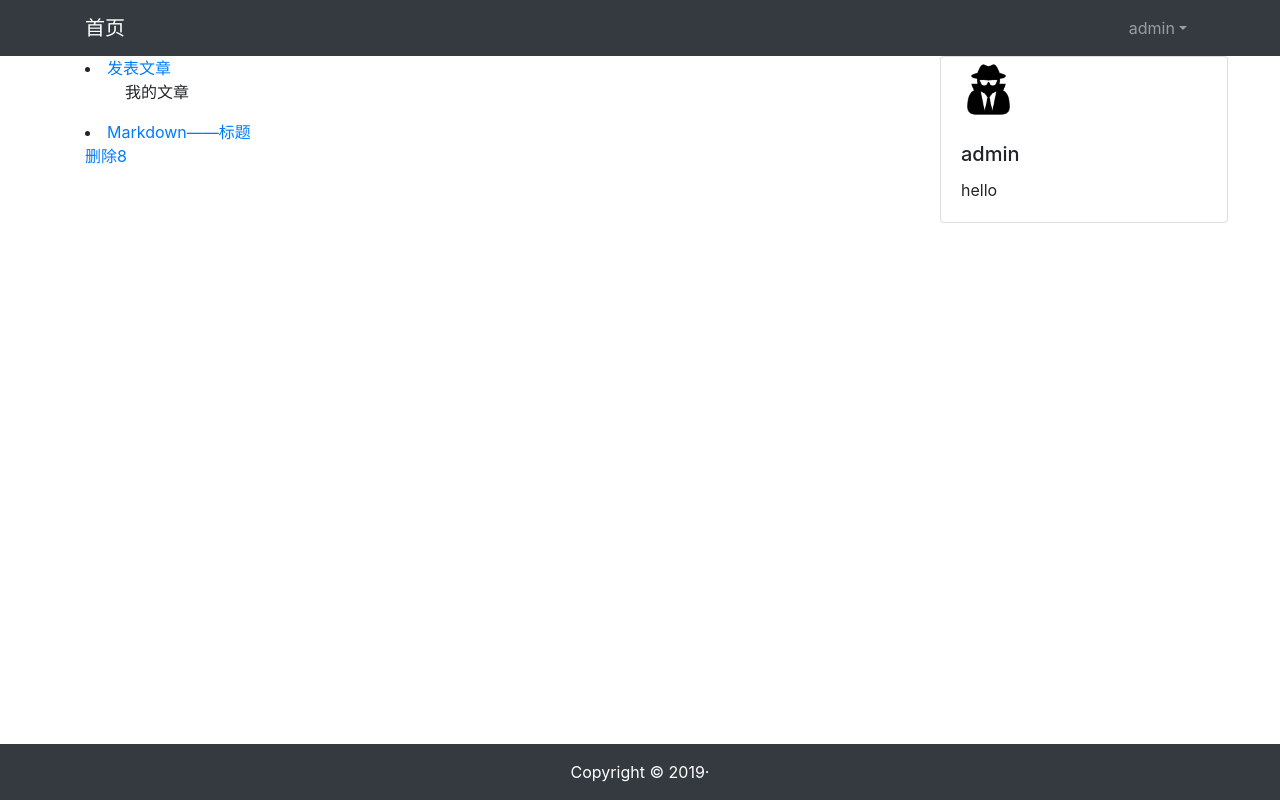
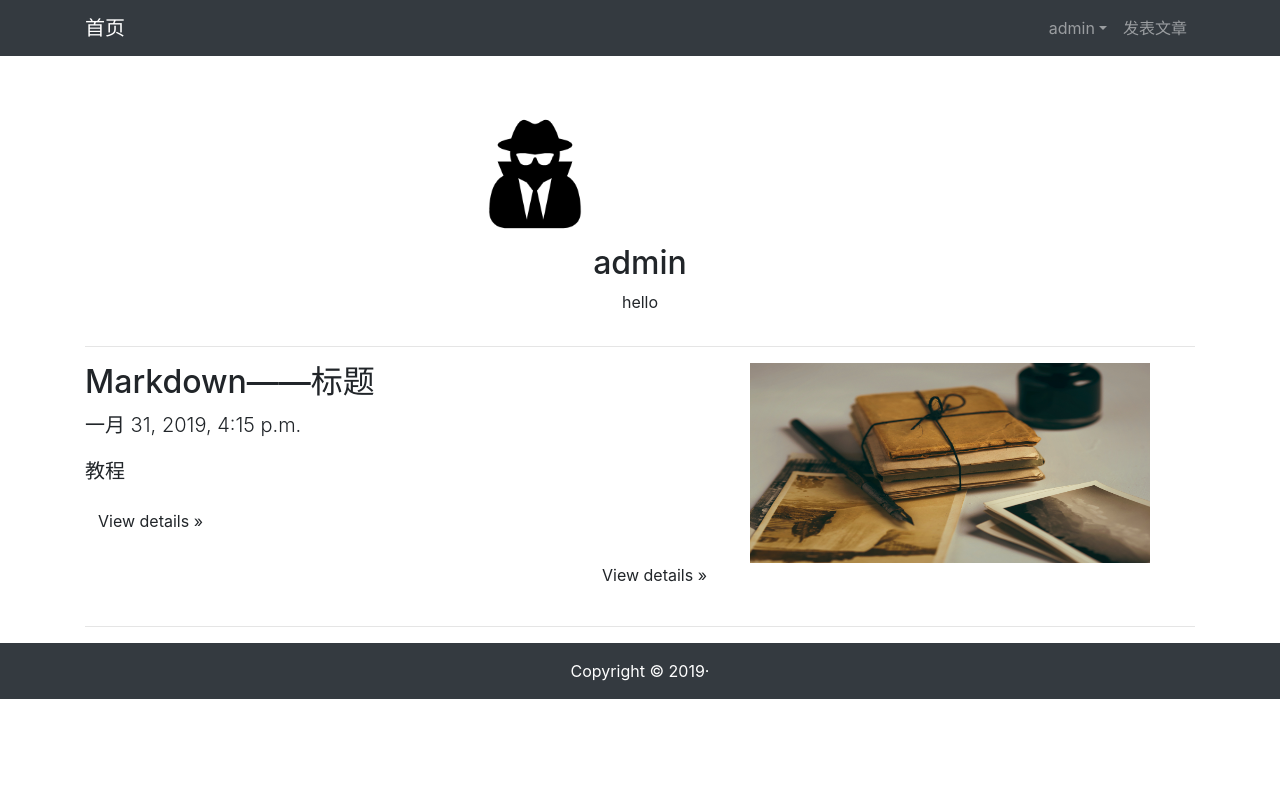
Before and after one commit to aohashiw/firstblog, a Django app: page /success/8/ in a window 1280 px wide. Run offline with Django 3.2, Linux system fonts and the light colour scheme; a user stored in the database is signed in; data comes from the database, SQL or seed files in the repository; both versions use the stored data as it was after the commit; some libraries are stand-ins or nearby versions.

```diff
--- a/DjangoUeditor/forms.py
+++ b/DjangoUeditor/forms.py
@@ -1,7 +1,7 @@
 # coding: utf-8
 
 from django import forms
-from widgets import UEditorWidget
+from DjangoUeditor.widgets import UEditorWidget
 from DjangoUeditor.models import UEditorField as ModelUEditorField
 
 
--- a/blog/forms.py
+++ b/blog/forms.py
@@ -1,6 +1,8 @@
 from django import forms
 from .models import Article
+from mdeditor.fields import MDTextField
+
 class ArticlePostForm(forms.ModelForm):
     class Meta:
         model=Article
-        fields=('title','body')
+        fields=('title','category','body','tags')
--- a/blog/models.py
+++ b/blog/models.py
@@ -38,7 +38,7 @@ class Tui(models.Model):
 #文章
 class Article(models.Model):
     title = models.CharField('标题',max_length=70)
-    excerpt = models.TextField('分类',max_length=200,blank=True)
+    excerpt = models.TextField('摘要',max_length=200,blank=True)
     #使用外键 表明 一对多
     category = models.ForeignKey(Category,on_delete=models.DO_NOTHING,verbose_name='分类',blank=True,null=True)
     #多对多
--- a/blog/views.py
+++ b/blog/views.py
@@ -17,9 +17,9 @@ def global_variable(request):
     return locals()
 
 def index(request):
-    banner = Banner.objects.filter(is_active=True)[0:4]
+    banner = Banner.objects.filter(is_active=True)[0:3]
     tui = Article.objects.filter(tui__id=1)[:3]
-    allarticle = Article.objects.all().order_by('views')[:10]
+    allarticle = Article.objects.all().order_by('id')[:10]
     hot = Article.objects.all().order_by('views')[:10]
     link = Link.objects.all()
     user=request.user
@@ -87,23 +87,19 @@ def about(request):
 def page_not_found(request):
     return render(request, '404.html')
 
-
+@login_required
 def success(request,id):
     list = Article.objects.filter(user__id=id)
-    user = User.objects.get(id = id)
-    profile = Profile.objects.get(user_id=id)
+    user = User.objects.get(username=request.user)
+    profile = Profile.objects.get(user_id=user.id)
     return render(request, 'userprofile/success.html', locals())
 
 def article_create(requset):
-    print(requset)
-    print(requset.session)
-    print(requset.user )
     if requset.user is not None:
         if requset.method == 'POST':
             uname=requset.user
             article_post_form = ArticlePostForm(data=requset.POST)
             if article_post_form.is_valid():
-                print('bb')
                 new_article = article_post_form.save(commit=False)
                 new_article.user=User.objects.get(username=uname)
                 new_article.save()
--- a/firstblog/settings.py
+++ b/firstblog/settings.py
@@ -36,6 +36,7 @@ INSTALLED_APPS = [
     'captcha',
     'bootstrap4',
     'password_reset',
+    'mdeditor',
 ]
 
 MIDDLEWARE = [
@@ -124,6 +125,9 @@ STATICFILES_DIRS = [
 #设置文件上传路径，图片，文件
 MEDIA_URL = '/media/'
 MEDIA_ROOT = os.path.join(BASE_DIR,'media')
+MEDIA_DIRS = (
+    os.path.join(BASE_DIR,'media')
+)
 
 
 #发送邮箱设置
--- a/firstblog/urls.py
+++ b/firstblog/urls.py
@@ -36,6 +36,7 @@ urlpatterns = [
     path('a/',views.article_create,name='article_create'),
     path('article-delete/<int:id>',views.article_delete,name='article_delete'),
     path('password-reset/', include('password_reset.urls')),
+    path('mdeditor/',include('mdeditor.urls')),
 ]
 
 urlpatterns += static(settings.MEDIA_URL,document_root=settings.MEDIA_ROOT)
--- a/templates/userprofile/success.html
+++ b/templates/userprofile/success.html
@@ -9,52 +9,46 @@
 </head>
 <body>
 {% block content %}
-<div class="container">
-    <div class="row">
-     <div class="col-md-9">
-     {% if request.user %}
-          <li><a href="{% url 'article_create' %}">发表文章</a></li>
-    <ul>我的文章</ul>
-    {% for article in list %}
-        <li><a href="{% url 'index' %}show-{{ article.id }}.html" target="_blank" title="{{ article.title }}">{{ article.title }}</a></li>
-        <a href="#" onclick="confirm_delete()">删除{{ article.id }}</a>
+    <br>
+    <br>
+<div class="container marketing ">
+      <!-- Three columns of text below the carousel -->
+      <div class="row justify-content-center ">
+        <div class="col-lg-4 align-content-center">
+            {% if profile.icon %}
+                <img class="img-responsive rounded-circle center-block " src="{{ profile.icon }}" alt="Generic placeholder image" width="140" height="140">
+            {% else %}
+                <img class="img-responsive rounded-circle center-block " src="{% static 'images/default_icon.png' %}" alt="Generic placeholder image" width="140" height="140">
+            {% endif %}
+            <br>
+          <h2 class="text-center">{{ user.username }}</h2>
+          <p class="text-center">{{ profile.bio }}</p>
+        </div><!-- /.col-lg-4 -->
+      </div>
+      <!-- START THE FEATURETTES -->
+   {% for article in list %}
 
-    <script>
-    // 删除文章的函数
-    function confirm_delete() {
-        // 调用layer弹窗组件
-        layer.open({
-            // 弹窗标题
-            title: "确认删除",
-            // 正文
-            content: "确认删除这篇文章吗？",
-            // 点击确定按钮后调用的回调函数
-            yes: function(index, layero) {
-                // 指定应当前往的 url
-                location.href='{% url 'article_delete' article.id %}'
-            },
-        })
-    }
-    </script>
-    {% endfor %}
-{% endif %}
-     </div>
-     <div class="col-md-3">
-         {% if request.user is not None %}
-            <div class="card" style="width: 18rem;">
-                {%if profile.icon %}
-                    <img src="{{ profile.icon.url }}" class="col-md-4 rounded-circle">
-                    {% endif %}
-                <div class="card-body">
-                <h5 class="card-title">{{ user.username }}</h5>
-                <p class="card-text"> {{ profile.bio }}</p>
-            </div>
-         {% endif %}
-            </div>
-     </div>
+      <hr class="featurette-divider">
+      <div class="row featurette">
+        <div class="col-md-7">
+            <h2 class="featurette-heading">{{ article.title }}</h2>
+            <p class="lead">{{ article.created_time }}</p>
+            <p class="lead">{{ article.category }}</p>
+            <p><a class="btn btn-default" href="{% url 'index' %}show-{{ article.id }}.html"  role="button">View details &raquo;</a></p>
+            <p class="text-right"><a class="btn btn-default" href="#" role="button">View details &raquo;</a></p>
+        </div>
+        <div class="col-md-5">
+            {% if article.img %}
+                <img class="featurette-image " src="{{ article.img }}" alt="Generic placeholder image">
+            {% else %}
+                <img class="featurette-image " src="{% static 'images/default_article.jpg' %}" alt="Generic placeholder image" height="200" width="400">
+            {% endif %}
+        </div>
+      </div>
+      <hr class="featurette-divider">
+        {% endfor%}
     </div>
-</div>
+
 {% endblock %}
-
 </body>
 </html>
--- a/templates/userprofile/userbase.html
+++ b/templates/userprofile/userbase.html
@@ -16,7 +16,7 @@
 <!--定义导航栏-->
 <nav class="navbar navbar-expand-lg navbar-dark bg-dark">
     <div class="container">
-        <a class="navbar-brand"href="/">首页</a>
+        <a class="navbar-brand" href="/">首页</a>
         <!--导航入口-->
         <div>
             <ul class="navbar-nav">
@@ -27,21 +27,23 @@
                         {{ request.user.username}}</a>
                      <ul>
                          <div class="dropdown-menu" aria-labelledby="navbarDropdown">
-                         <li><a class="dropdown-item" href="{% url 'index' %}success/{{ request.user.id }}">Settings</a></li>
-                         <li><a class="dropdown-item" href="{% url 'userprofile:edit' request.user.id %}">Edit</a></li>
-                         <li><a class="dropdown-item" href="{% url 'userprofile:logout' %}">Log out</a></li>
+                            <li><a class="dropdown-item" href="{% url 'index' %}success/{{ request.user.id }}">Settings</a></li>
+                            <li><a class="dropdown-item" href="{% url 'userprofile:edit' request.user.id %}">Edit</a></li>
+                            <li><a class="dropdown-item" href="{% url 'userprofile:logout' %}">Log out</a></li>
                         </div>
                      </ul>
                 </li>
                 {% endif %}
+            <li class="nav-item"><a class="nav-link" href="{% url 'article_create' %}">发表文章</a></li>
             </ul>
+
 
         </div>
     </div>
 </nav>
 {% block content %}
 {% endblock %}
-<footer class="py-3 bg-dark fixed-bottom">
+<footer class="py-3 bg-dark  footer ">
     <div class="container">
         <p class="m-0 text-center text-white">Copyright © 2019·</p>
     </div>
```
Also changed, not shown: templates/add.html (+6 -19 lines), templates/base.html (+16 -1 lines), templates/index.html (+15 -35 lines), db.sqlite3, static/images/default_article.jpg (added), static/images/default_icon.png (renamed from static/images/登陆.png), static/images/未标题-1.png (deleted).
